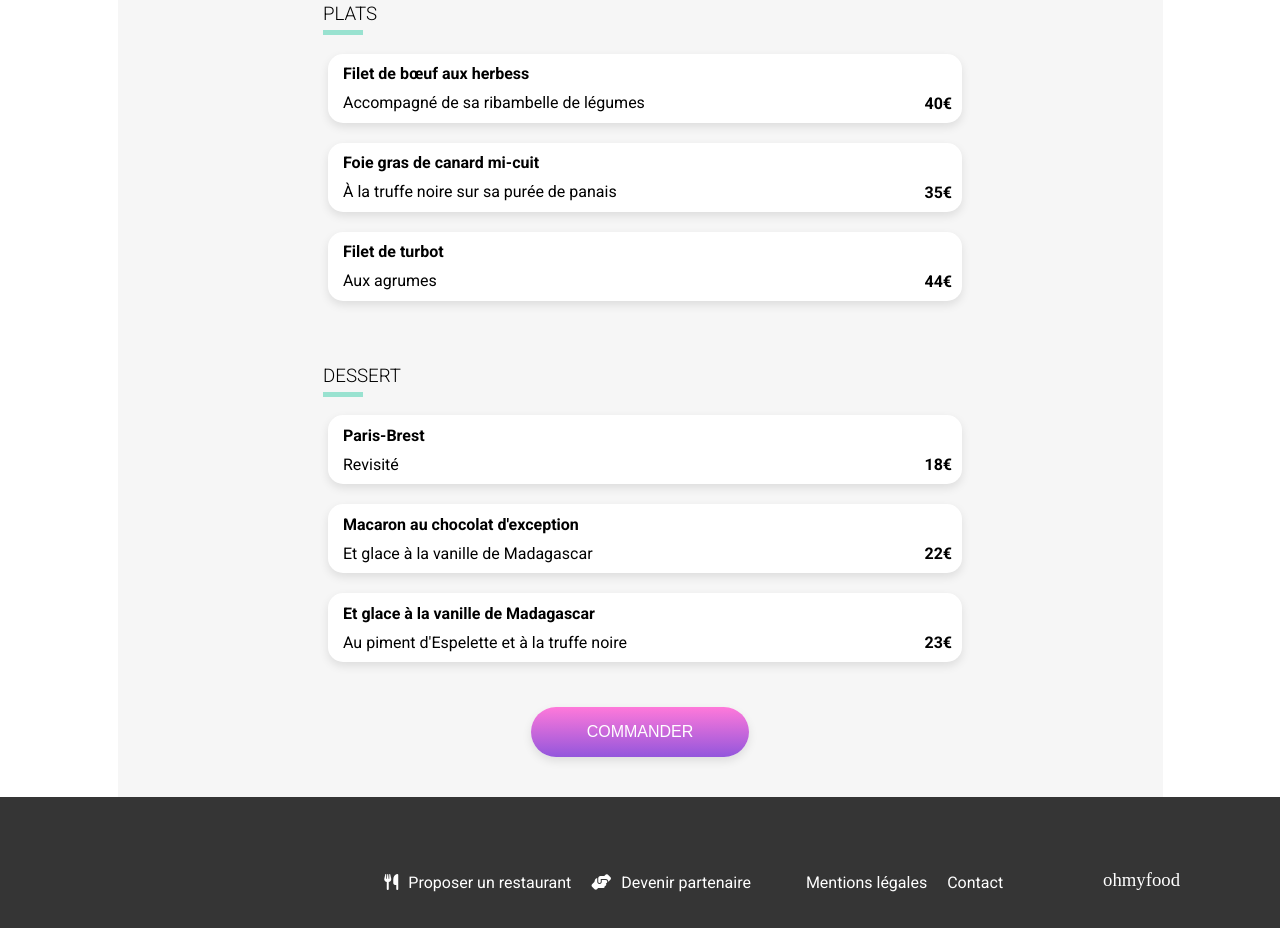
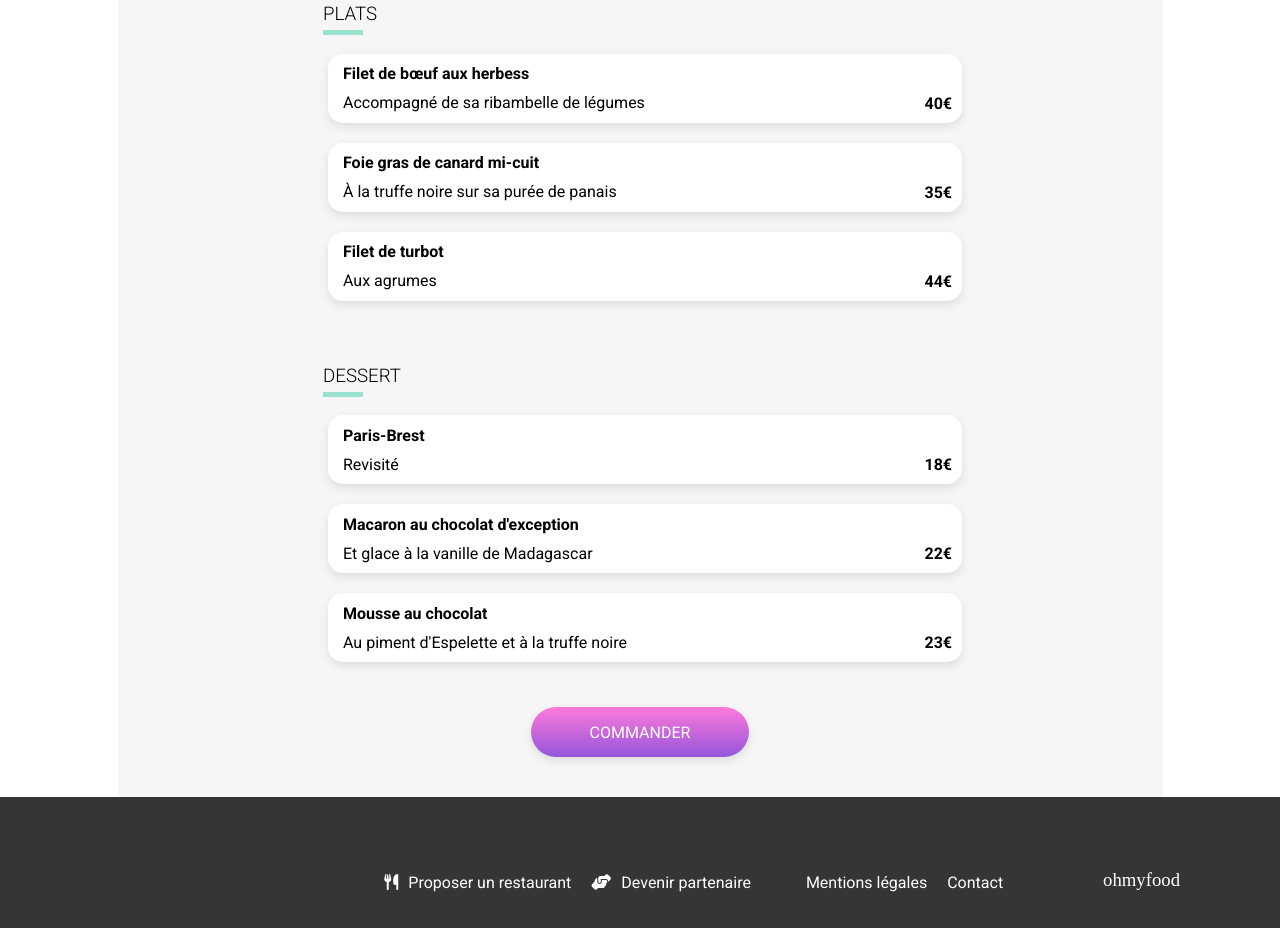
Before and after one commit to Lumicilheos/Ohmyfood, a website: page restaurants/Lapalettedugout.html in a window 1280 px wide. Shown: the part 904-1832 px from the top of the page. Drawn offline with Linux system fonts and the light colour scheme; a web font is replaced by a local one.

Commit message:
micro changement

```diff
--- a/restaurants/Lapalettedugout.html
+++ b/restaurants/Lapalettedugout.html
@@ -127,7 +127,7 @@
       </div>
       <div class="card-animation">
         <div class="card-content">
-          <h4>Et glace à la vanille de Madagascar</h4>
+          <h4>Mousse au chocolat</h4>
           <p>Au piment d'Espelette et à la truffe noire</p>
         </div>
         <div class="card-price">
--- a/scss/_mixin.scss
+++ b/scss/_mixin.scss
@@ -31,6 +31,8 @@
   box-shadow: 0 4px 10px rgba(0, 0, 0, 0.1);
   transition-duration: 0.5s;
   cursor: pointer;
+  text-decoration: none;
+  font-family: Roboto;
 
   &:hover {
     box-shadow: 0 6px 8px rgba(0, 0, 0, 0.2);
```
Also changed, not shown: index.html (+2 -2 lines), restaurants/Alafrançaise.html (+1 -1 lines), css/style-restaurants.css, css/style.css, 2 other files.
